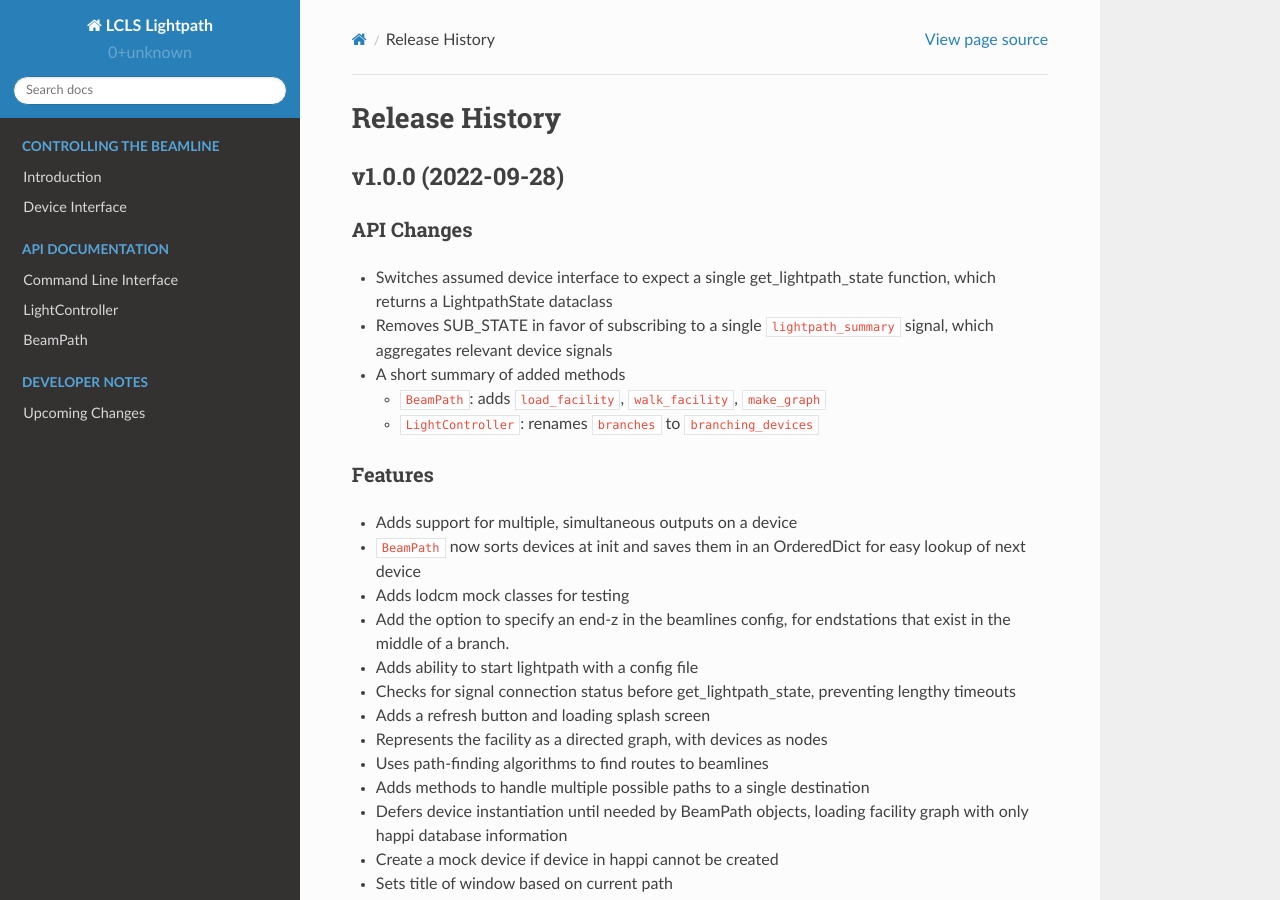
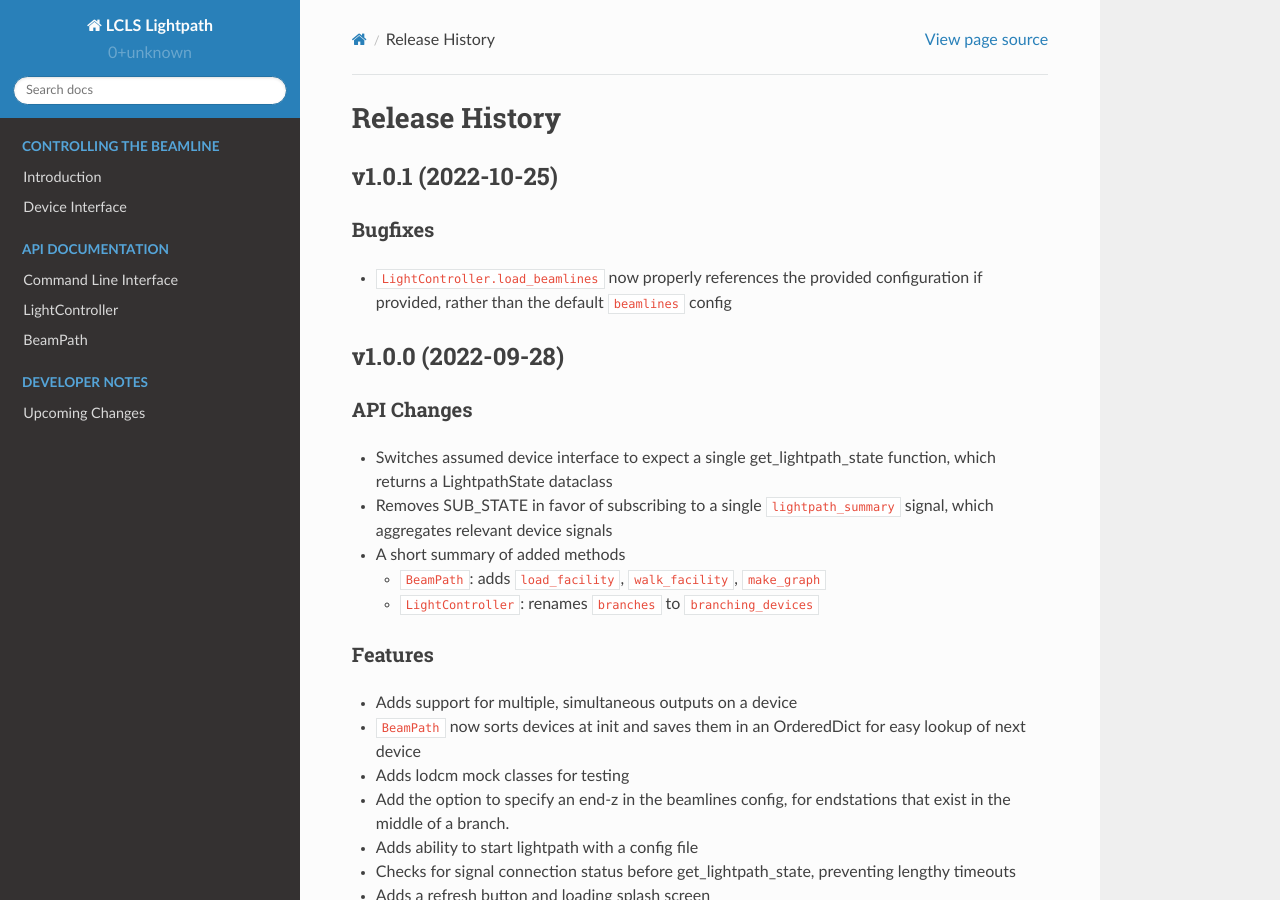
Before and after one commit to pcdshub/lightpath, a Sphinx documentation site: the page built from docs/source/releases.rst, in a window 1280 px wide and 900 px high. Built offline with Sphinx 7.4.7 and the Read the Docs theme 2.0.0, drawn with Linux system fonts in a browser that asks for light colours.

Commit message:
DOC: release notes for v1.0.1

```diff
--- a/docs/source/releases.rst
+++ b/docs/source/releases.rst
@@ -1,5 +1,14 @@
 Release History
 ###############
+
+v1.0.1 (2022-10-25)
+===================
+
+Bugfixes
+--------
+- ``LightController.load_beamlines`` now properly references the provided
+  configuration if provided, rather than the default ``beamlines`` config
+
 
 v1.0.0 (2022-09-28)
 ===================
```
